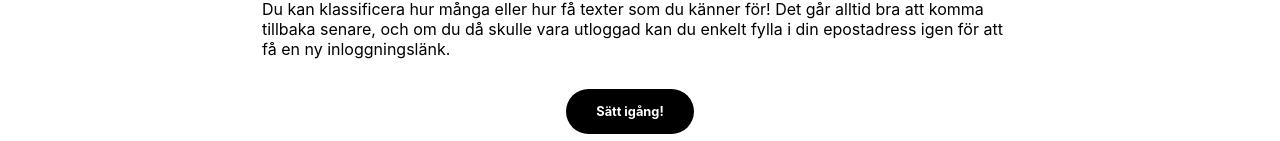
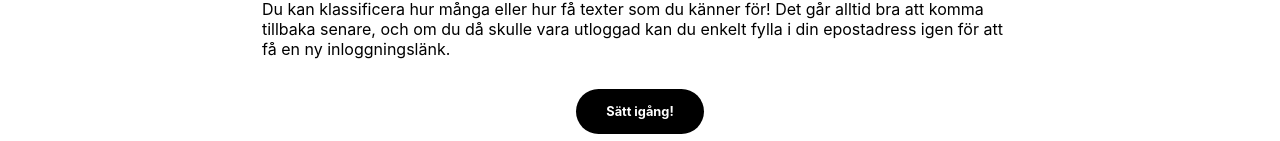
Before and after one commit to lovisaberggren/sentiment-annotation, a Next.js app: page / in a window 1280 px wide. Shown: the part 659-800 px from the top of the page. Built offline with nearby package versions, Linux system fonts and the light colour scheme; no server answers.

Commit message:
Changed buttons to have equal margins on left and right side

```diff
--- a/styles/Button.module.css
+++ b/styles/Button.module.css
@@ -2,7 +2,7 @@
 .button1,
 .button2 {
 	padding: 15px 30px;
-	margin: 0 20px 20px 0;
+	margin: 0 10px 20px 10px;
 	border-radius: 30px;
 	border: 1px;
 	background-color: #000;
```
